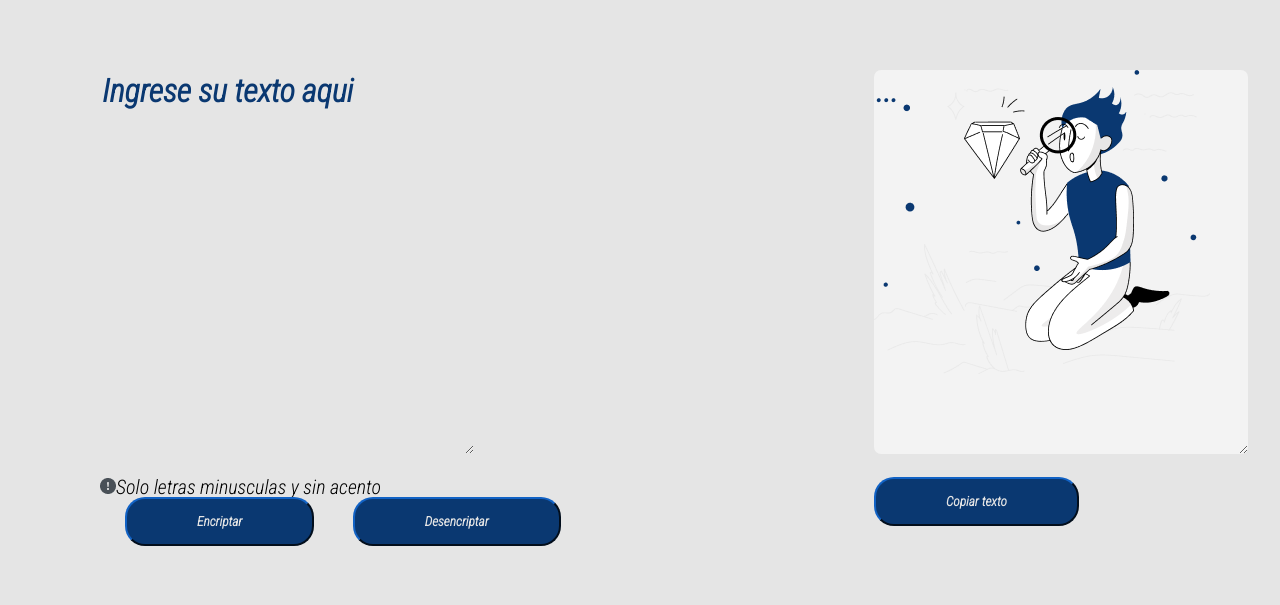
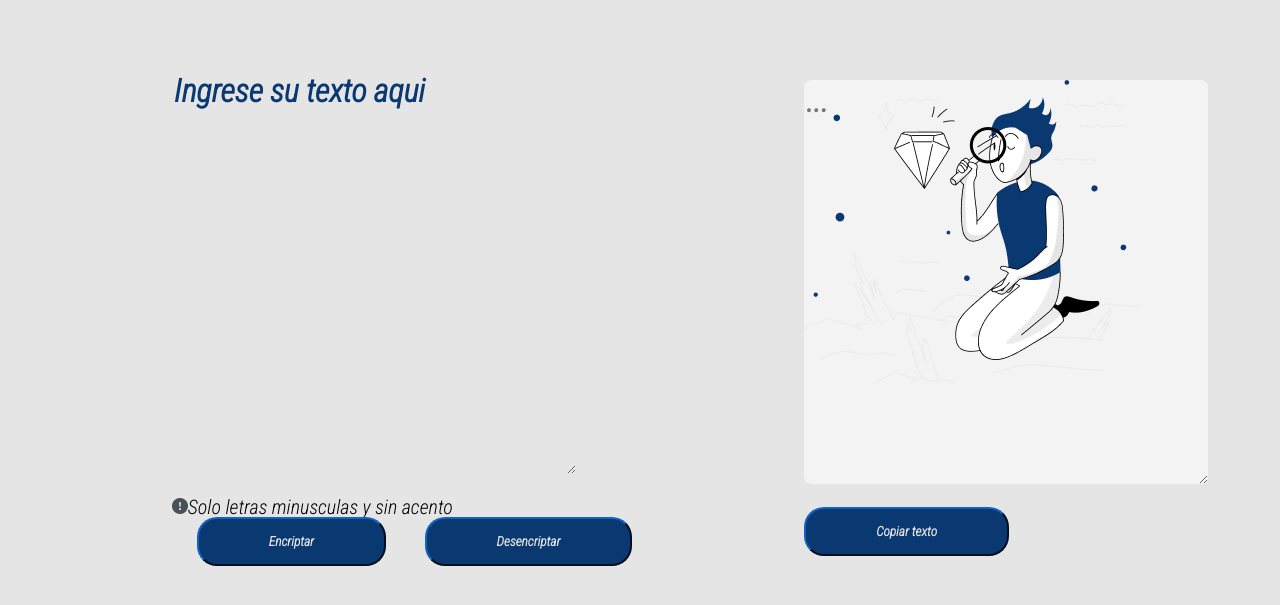
Before and after one commit to Orionwilx/Alura-proyecto.encriptacion, a plain HTML site: page index.html in a window 1280 px wide. Shown: the part 77-682 px from the top of the page. Drawn offline with Linux system fonts and the light colour scheme.

Commit message:
correcion de bugs

```diff
--- a/index.html
+++ b/index.html
@@ -7,6 +7,7 @@
     <link rel="stylesheet" href="reset.css">
     <link rel="stylesheet" href="style.css">
     <link rel="icon" href="./Imagenes/logo.ico" type="image/x-icon">
+    <meta name="viewport" content="width=device-width, initial-scale=1.0">
     <style>
         @import url('https://fonts.googleapis.com/css2?family=Roboto+Condensed:ital,wght@1,300&display=swap');
     </style>
@@ -16,25 +17,17 @@
 <body>
     <header>
         <img class="logo" src="./Imagenes/logo.png" alt="Logo Principal">
-
     </header>
-    <main>
-        <section>
-            <textarea class="text-area" cols="25" rows="10" placeholder="Ingrese su texto aqui"></textarea>
-            <div>
-                <h6 class="informacion"><img src="./Imagenes/sinbolo.png">Solo letras minusculas y sin acento</h6>
-            </div>
-            <div>
-                <button class="boton-encriptar" onclick="botonEncriptar()">Encriptar</button>
-                <button class="boton-desencriptar" onclick="botonDesencriptar()">Desencriptar</button>
-            </div>
-
+    <main class="container">
+        <section class="input-usuario">
+            <textarea class="text-area" placeholder="Ingrese su texto aqui"></textarea>
+            <h6 class="informacion"><img src="./Imagenes/sinbolo.png">Solo letras minusculas y sin acento</h6>
+            <button class="boton-encriptar" onclick="botonEncriptar()">Encriptar</button>
+            <button class="boton-desencriptar" onclick="botonDesencriptar()">Desencriptar</button>
         </section>
-        <section>
-            <textarea id="mensaje" class="mensaje" cols="25" rows="10" placeholder="..."></textarea>
-            <div>
-                <input id="boton-copiar" value="Copiar texto" type="submit">
-            </div>
+        <section class="ouput-encriptado boton-copiar">
+            <textarea id="mensaje" class="mensaje" placeholder="..."></textarea>
+            <input id="boton-copiar" value="Copiar texto" type="submit">
         </section>
 
 
--- a/scrip.js
+++ b/scrip.js
@@ -71,5 +71,5 @@ function copiarTexto(e) {
 	e.preventDefault();
 	const mensaje = men.value;
 	navigator.clipboard.writeText(mensaje);
-	mensaje.value = '';
+	men.value = '';
 }
--- a/style.css
+++ b/style.css
@@ -3,8 +3,11 @@
     font-family: 'Roboto Condensed', sans-serif;
 }
 
-main{
+.container{
     display: flex;
+    justify-content: space-evenly;
+    align-items: center;
+    flex-wrap: wrap;
 }
 
 .logo{
@@ -15,6 +18,8 @@ main{
 }
 /* CSS conpartido entre los dos texareas */
 .text-area{
+    width: 50vh;
+    height: 50vh;
     margin: 50px 0 20px 100px;
     font-family: 'Roboto Condensed', sans-serif;
     background-color: #E5E5E5;
@@ -23,11 +28,10 @@ main{
     font-size: 2em;
     font-weight: bold;
     color: #0A3871;
-    margin-right:300px;
 
 }
 
-::placeholder{
+.text-area::placeholder{
     font-family: 'Roboto Condensed', sans-serif;
     color: #0A3871;
     font-weight: bold;
@@ -50,6 +54,7 @@ main{
 
 #boton-copiar{
     margin-left: 100px;
+    display: block;
 }
 
 .boton-desencriptar, .boton-encriptar, #boton-copiar{
@@ -71,6 +76,8 @@ main{
 }
 
 .mensaje{
+    width: 50vh;
+    height: 50vh;
     margin: 50px 0 20px 100px;
     font-size: 2em;
     border: none;
@@ -82,6 +89,7 @@ main{
     border-radius: 7px;
     font-weight: bold;
     color: #0A3871;
+    display: inline-block;
 
 }
 
```
Also changed, not shown: Bugs.txt (deleted), Imagenes/input.png (deleted).
